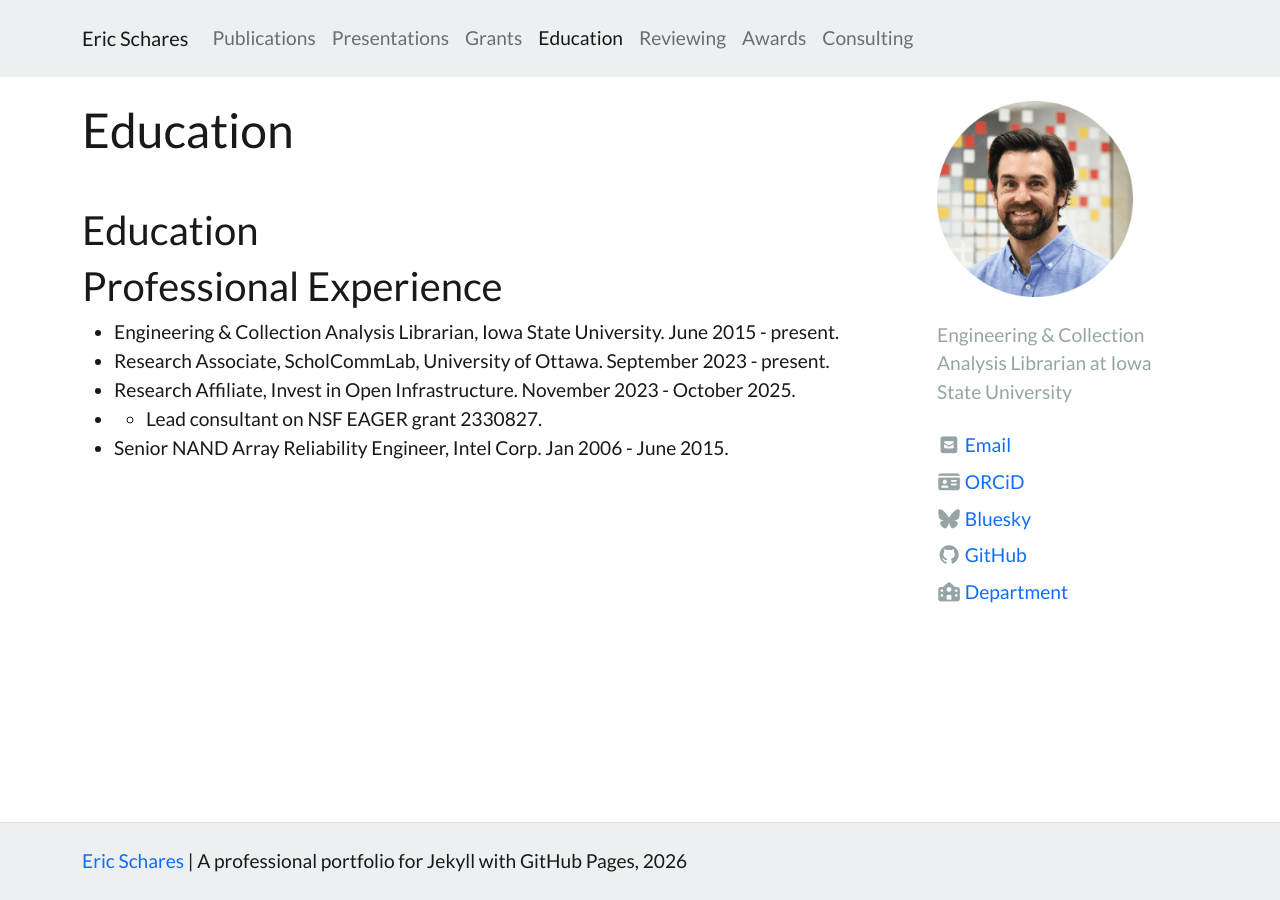
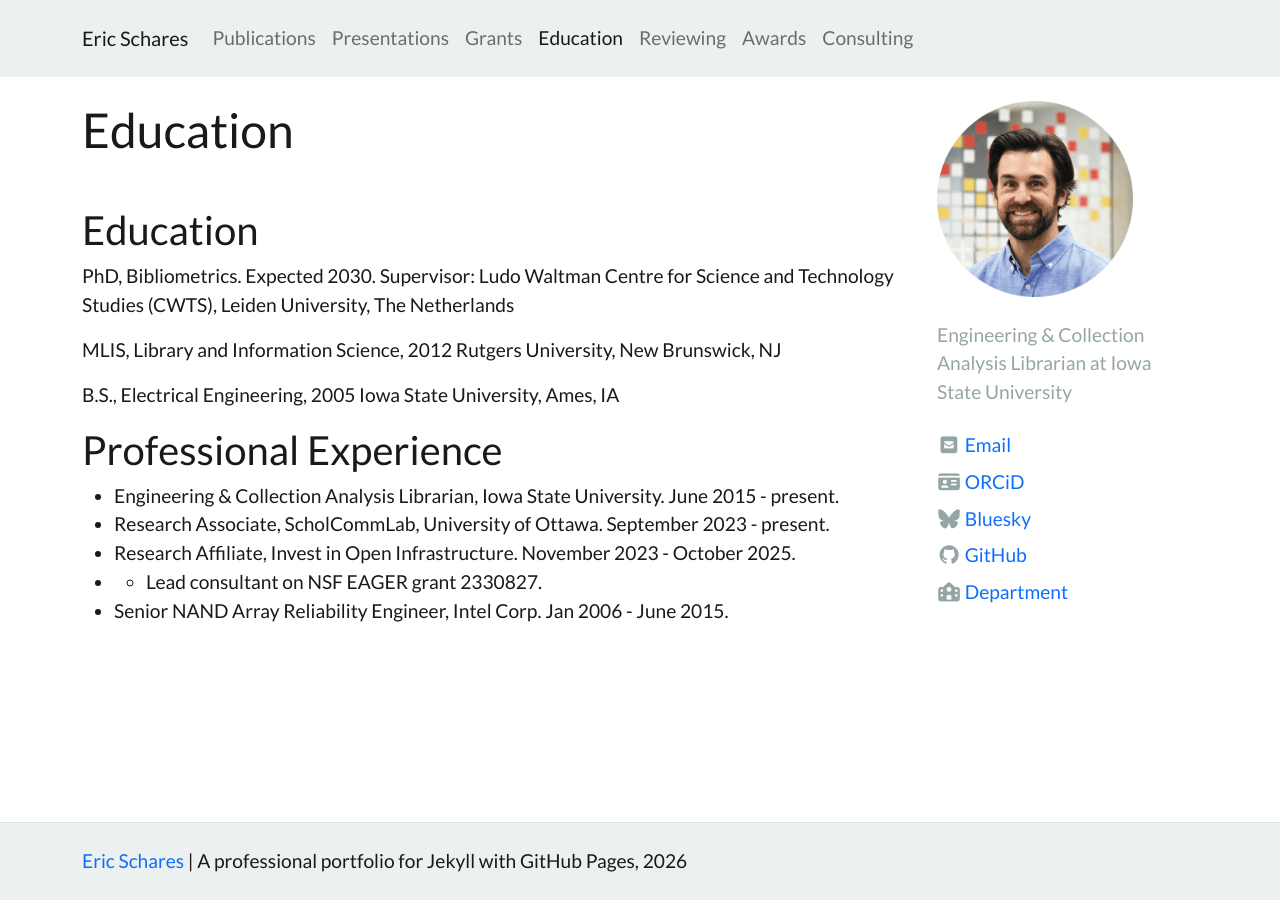
Before and after one commit to eschares/eschares.github.io, a Jekyll site: the page built from pages/education.md, in a window 1280 px wide. Built offline with Jekyll 4.4.1, drawn with Linux system fonts in a browser that asks for light colours; nearby versions of some CDN libraries; our own code applies the rules of GitHub Pages for plain Markdown files.

Commit message:
added education values, RUSA too huge

```diff
--- a/pages/education.md
+++ b/pages/education.md
@@ -5,6 +5,14 @@ nav_order: 4
 ---
 
 ## Education
+PhD, Bibliometrics. Expected 2030. Supervisor: Ludo Waltman
+Centre for Science and Technology Studies (CWTS), Leiden University, The Netherlands
+
+MLIS, Library and Information Science, 2012
+Rutgers University, New Brunswick, NJ
+
+B.S., Electrical Engineering, 2005
+Iowa State University, Ames, IA
 
 
 ## Professional Experience
```
Also changed, not shown: pages/publications.md (+1 -2 lines).
